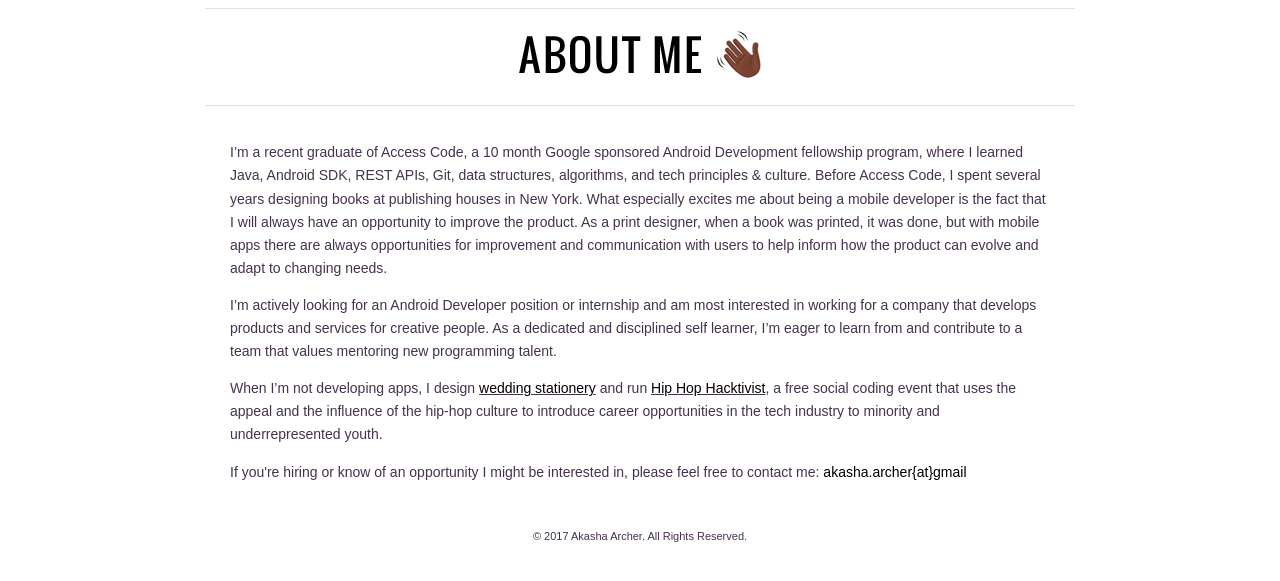
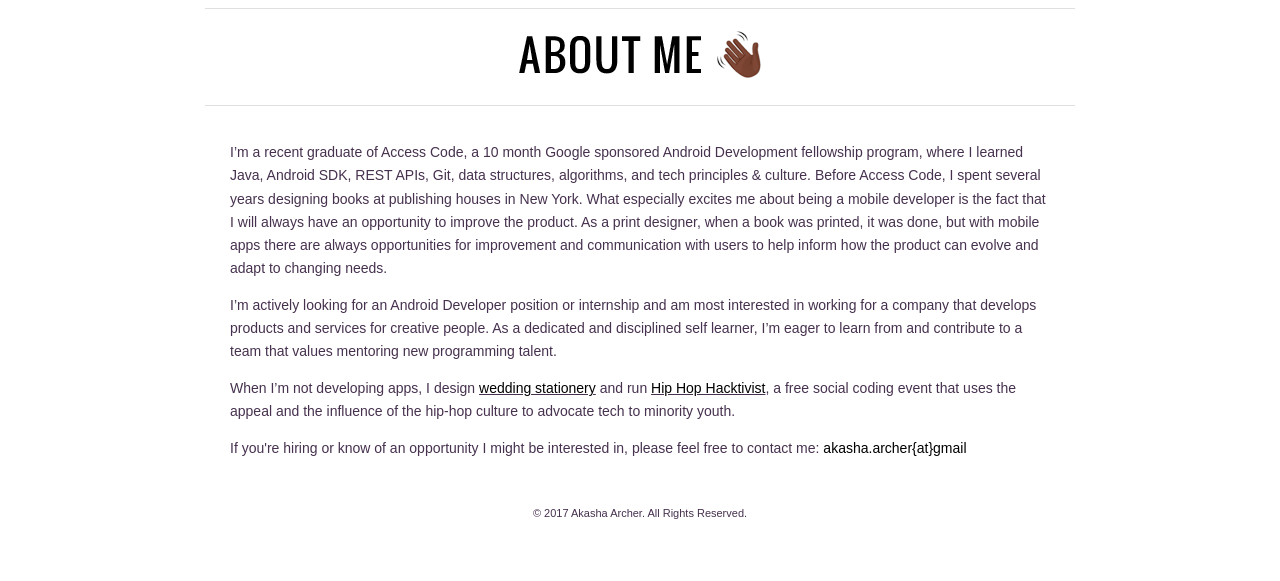
Before and after one commit to akasha-archer/akasha-archer.github.io, a plain HTML site: page about.html in a window 1280 px wide. Shown: the part 153-734 px from the top of the page. Drawn offline with Linux system fonts and the light colour scheme.

Commit message:
Update about.html

```diff
--- a/about.html
+++ b/about.html
@@ -60,7 +60,7 @@
 
 <p>I’m actively looking for an Android Developer position or internship and am most interested in working for a company that develops products and services for creative people. As a dedicated and disciplined self learner, I’m eager to learn from and contribute to a team that values mentoring new programming talent. </p>
 
-<p> When I’m not developing apps, I design <u><a href="https://www.etsy.com/shop/LilacLilyDesign" target="_blank"> wedding stationery</a></u> and run <u><a href="https://www.hiphophacktivist.com/" target="_blank">Hip Hop Hacktivist</a></u>, a free social coding event that uses the appeal and the influence of the hip-hop culture to introduce career opportunities in the tech industry to minority and underrepresented youth. </p>
+<p> When I’m not developing apps, I design <u><a href="https://www.etsy.com/shop/LilacLilyDesign" target="_blank"> wedding stationery</a></u> and run <u><a href="https://www.hiphophacktivist.com/" target="_blank">Hip Hop Hacktivist</a></u>, a free social coding event that uses the appeal and the influence of the hip-hop culture to advocate tech to minority youth. </p>
 
 <p> If you're hiring or know of an opportunity I might be interested in, please feel free to contact me: <a href="mailto:akasha.archer@gmail.com">akasha.archer{at}gmail</a> </p>
 
```
